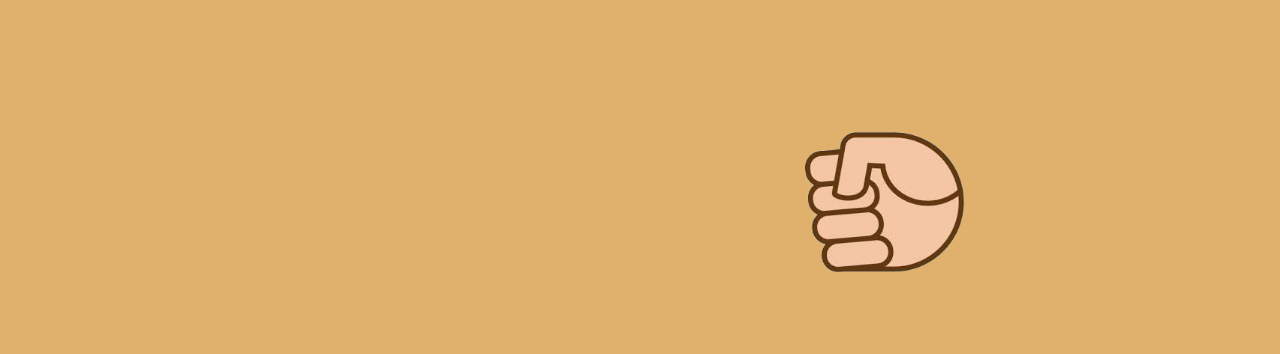
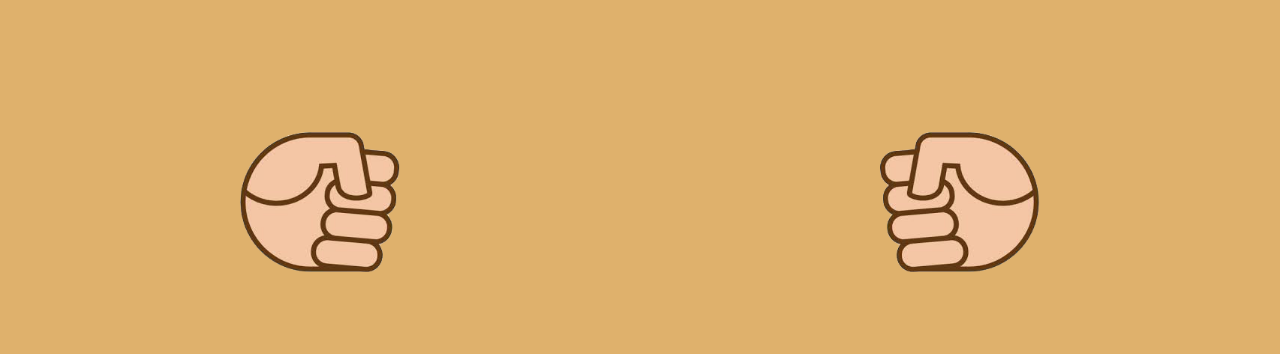
Before and after one commit to avinashgoudbandakindi/rock-paper-scissors, a plain HTML site: page index.html in a window 1280 px wide. Shown: the part 51-405 px from the top of the page. Drawn offline with Linux system fonts and the light colour scheme; files whose address does not match are found by name.

Commit message:
Update index.html

```diff
--- a/index.html
+++ b/index.html
@@ -14,7 +14,7 @@
         <div class="choice">
             <div class="images">
                 <div class="computer">
-                    <img src="./images/rockComputer.png" alt="">
+                    <img src="./rockComputer.png" alt="">
                 </div>
                 <div class="player">
                     <img src="./images/rockPlayer.png" alt="" />
```
